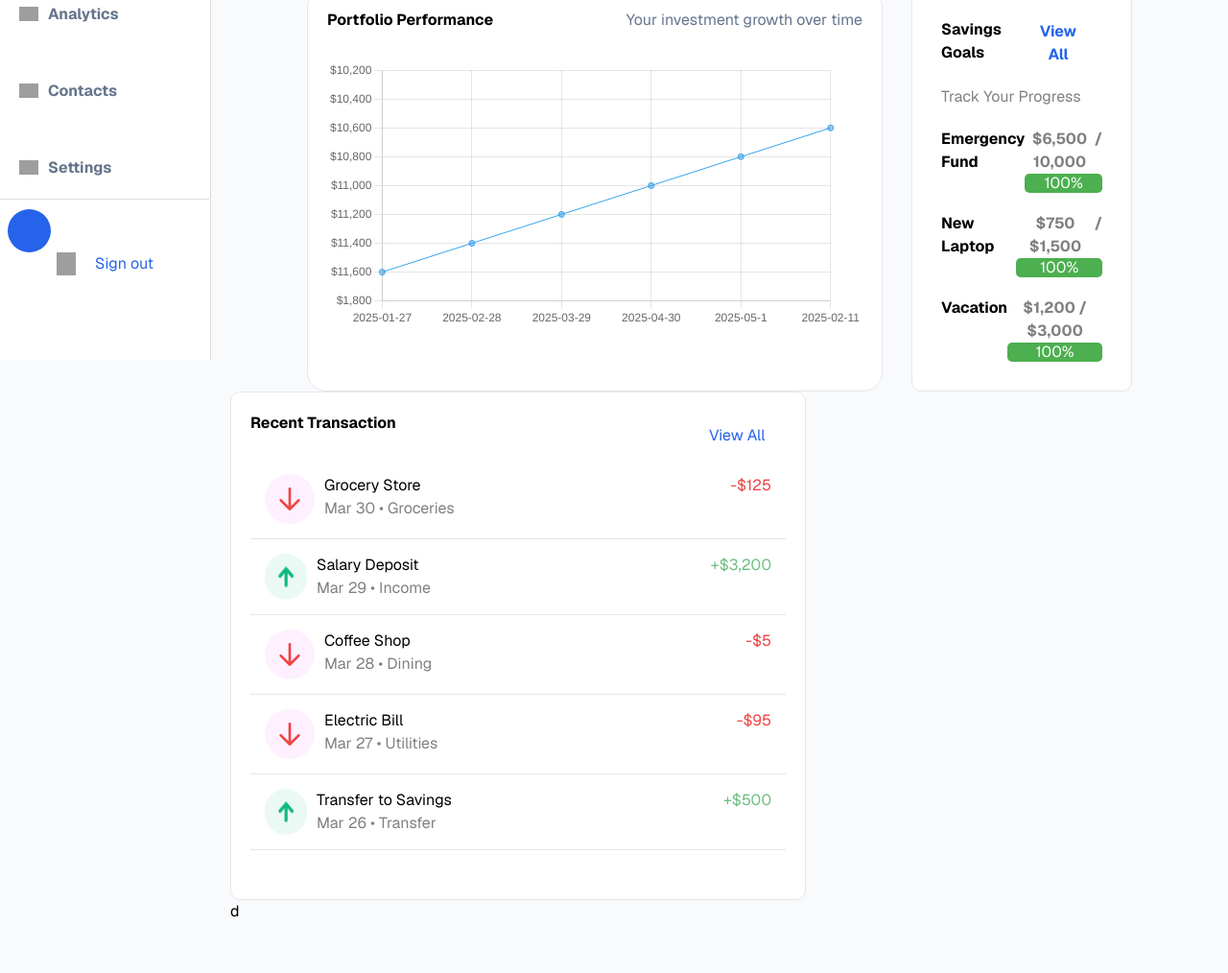
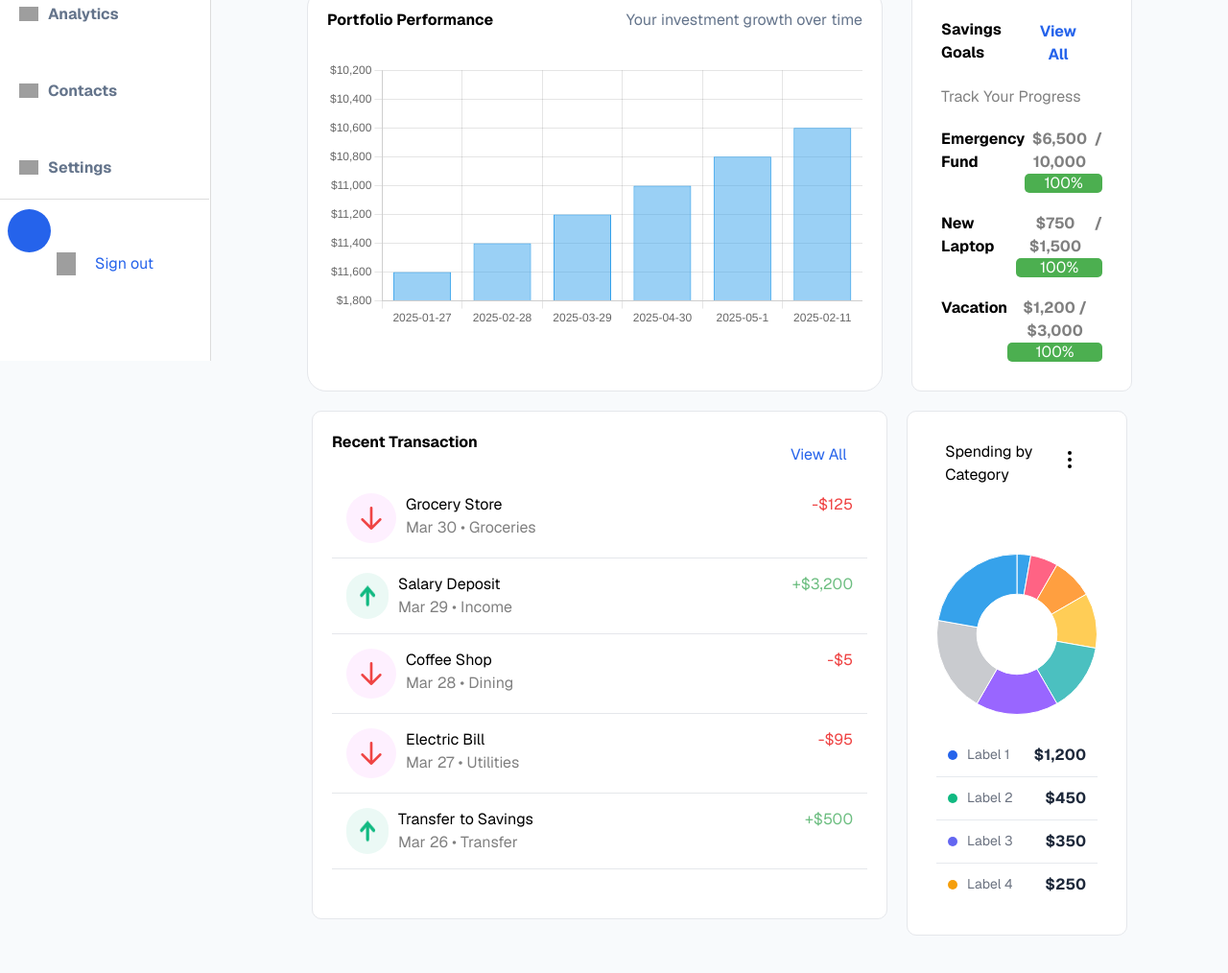
Before and after one commit to famzyjr/aunthentication-, a website with bundled scripts: page Homepage.html in a window 1280 px wide. Shown: the part 424-1438 px from the top of the page at 96% size. Before the commit the page ends 1406 px from the top, so only its background shows below. Built offline with nearby package versions, Linux system fonts and the light colour scheme; no server answers; grey boxes are pictures that could not be loaded.

Commit message:
done with home page

```diff
--- a/Homepage.html
+++ b/Homepage.html
@@ -65,8 +65,7 @@
           <div>
             <div class="flex gap-[20px] justify-center mt-[20px]">
               <span class="text-[#2563EB]">
-                <img width="20" height="20"
-                     src="https://img.icons8.com/glyph-neue/64/228BE6/bullish--v1.png"
+                <img width="20" height="20" src="https://img.icons8.com/glyph-neue/64/228BE6/bullish--v1.png"
                   alt="bullish--v1" />
               </span>
               <p class="text-[#64748b]">Investments</p>
@@ -87,8 +86,7 @@
           <div>
             <div class="flex gap-[20px] justify-center mt-[20px]">
               <span class="text-[#2563EB]">
-                <img width="20" height="20"
-                     src="https://img.icons8.com/ios-glyphs/30/228BE6/money-box--v1.png"
+                <img width="20" height="20" src="https://img.icons8.com/ios-glyphs/30/228BE6/money-box--v1.png"
                   alt="money-box--v1" />
               </span>
               <p class="text-[#64748b]">Savings</p>
@@ -198,18 +196,22 @@
         </div>
       </div> <!-- End Charts + Goals -->
 
-      <div class="">
+      <div class="RecentTransactionsCons">
         <div class="RecentTransactions">
           <div class="RecentTransactionsHeader">
-           <div><h1 class="font-bold">Recent Transaction</h1></div>
-         <div><a href="http://" class="viewall d RecentText"><p >View All </p></a> </div>
+            <div>
+              <h1 class="font-bold">Recent Transaction</h1>
+            </div>
+            <div><a href="http://" class="viewall d RecentText">
+                <p>View All </p>
+              </a> </div>
           </div>
           <div>
 
             <div class="grocery">
               <div class="flex flex-row gap-[10px]">
                 <img src="arrow-down.png" class="arrowdownBG" alt="">
-            <div >
+                <div>
                   <h2>Grocery Store</h2>
                   <span class="text-[gray]">Mar 30 • Groceries</span>
                 </div>
@@ -220,7 +222,7 @@
             <div class="grocery">
               <div class="flex flex-row gap-[10px]">
                 <img src="arrows.png" class="arrowdownBGsecond" alt="">
-            <div >
+                <div>
                   <h2>Salary Deposit</h2>
                   <span class="text-[gray]">Mar 29 • Income</span>
                 </div>
@@ -232,7 +234,7 @@
           <div class="grocery">
             <div class="flex flex-row gap-[10px]">
               <img src="arrow-down.png" class="arrowdownBG" alt="">
-            <div >
+              <div>
                 <h2>Coffee Shop</h2>
                 <span class="text-[gray]">Mar 28 • Dining</span>
               </div>
@@ -243,7 +245,7 @@
           <div class="grocery">
             <div class="flex flex-row gap-[10px]">
               <img src="arrow-down.png" class="arrowdownBG" alt="">
-            <div >
+              <div>
                 <h2>Electric Bill</h2>
                 <span class="text-[gray]">Mar 27 • Utilities</span>
               </div>
@@ -254,7 +256,7 @@
           <div class="grocery">
             <div class="flex flex-row gap-[10px]">
               <img src="arrows.png" class="arrowdownBGsecond" alt="">
-            <div >
+              <div>
                 <h2>Transfer to Savings</h2>
                 <span class="text-[gray]">Mar 26 • Transfer</span>
               </div>
@@ -263,8 +265,69 @@
           </div>
         </div>
 
+        <div class="SpendingbyCategoryCon">
+          <div class="SpendingbyCategory">
+            <h1>Spending by<br> Category</h1>
+            <div>
+              <div>
+                <!-- Three Dots Button -->
+                <button id="menuButton" class="p-2 rounded-full hover:bg-gray-100 focus:outline-none">
+                  <svg xmlns="http://www.w3.org/2000/svg" class="h-6 w-6 text-gray-600" fill="currentColor"
+                    viewBox="0 0 24 24">
+                    <circle cx="12" cy="5" r="2" />
+                    <circle cx="12" cy="12" r="2" />
+                    <circle cx="12" cy="19" r="2" />
+                  </svg>
+                </button>
               </div>
-      d
+
+            </div>
+          </div>
+          <div class="secondChart">
+            <div >
+            <canvas id="myCharts"></canvas>
+          </div>
+            <!-- HTML -->
+<div class="legend-container">
+  <div class="legend-item">
+    <div class="legend-left">
+      <span class="dot" style="background:#2563EB;"></span>
+      <span class="label">Label 1</span>
+    </div>
+    <span class="value">$1,200</span>
+  </div>
+
+  <div class="legend-item">
+    <div class="legend-left">
+      <span class="dot" style="background:#10B981;"></span>
+      <span class="label">Label 2</span>
+    </div>
+    <span class="value">$450</span>
+  </div>
+
+  <div class="legend-item">
+    <div class="legend-left">
+      <span class="dot" style="background:#6366F1;"></span>
+      <span class="label">Label 3</span>
+    </div>
+    <span class="value">$350</span>
+  </div>
+
+  <div class="legend-item">
+    <div class="legend-left">
+      <span class="dot" style="background:#F59E0B;"></span>
+      <span class="label">Label 4</span>
+    </div>
+    <span class="value">$250</span>
+  </div>
+</div>
+
+          </div>
+
+        </div>
+
+      </div>
+
     </div>
 
 
@@ -281,8 +344,7 @@
         <li class="nav-item">
           <div class="flex gap-2 cursor-pointer text-center sidebarContent">
             <div>
-              <img width="20" height="20"
-                   src="https://img.icons8.com/ios-glyphs/30/228BE6/windows-11.png"
+              <img width="20" height="20" src="https://img.icons8.com/ios-glyphs/30/228BE6/windows-11.png"
                 alt="windows-11" />
             </div>
             <a href="Homepage.html" class="mt-[2px] font-bold"><span class="m">DashBoard</span></a>
@@ -292,8 +354,7 @@
         <li class="nav-item">
           <div class="flex sidebarContent gap-2 cursor-pointer">
             <div>
-              <img width="20" height="20"
-                   src="https://img.icons8.com/glyph-neue/64/228BE6/bullish--v1.png"
+              <img width="20" height="20" src="https://img.icons8.com/glyph-neue/64/228BE6/bullish--v1.png"
                 alt="bullish--v1" />
             </div>
             <a href="investment.html" class="mt-[2px] font-bold"><span class="m">Investments</span></a>
@@ -303,8 +364,7 @@
         <li class="nav-item">
           <div class="flex sidebarContent gap-2 cursor-pointer">
             <div>
-              <img width="20" height="20"
-                   src="https://img.icons8.com/ios-glyphs/30/228BE6/money-box--v1.png"
+              <img width="20" height="20" src="https://img.icons8.com/ios-glyphs/30/228BE6/money-box--v1.png"
                 alt="money-box--v1" />
             </div>
             <a href="Savings.html" class="mt-[2px] font-bold"><span class="m">Savings</span></a>
@@ -325,8 +385,7 @@
         <li class="nav-item">
           <div class="flex sidebarContent gap-2 cursor-pointer">
             <div>
-              <img width="20" height="20"
-                   src="https://img.icons8.com/ios-glyphs/30/228BE6/bar-chart.png"
+              <img width="20" height="20" src="https://img.icons8.com/ios-glyphs/30/228BE6/bar-chart.png"
                 alt="bar-chart" />
             </div>
             <a href="Analytics.html" class="mt-[2px] font-bold"><span class="m">Analytics</span></a>
@@ -336,9 +395,7 @@
         <li class="nav-item">
           <div class="flex sidebarContent gap-2 cursor-pointer">
             <div>
-              <img width="20" height="20"
-                   src="https://img.icons8.com/material-rounded/24/228BE6/user.png"
-                   alt="user" />
+              <img width="20" height="20" src="https://img.icons8.com/material-rounded/24/228BE6/user.png" alt="user" />
             </div>
             <a href="Contacts.html" class="mt-[2px] font-bold"><span class="m">Contacts</span></a>
           </div>
@@ -347,8 +404,7 @@
         <li class="nav-item">
           <div class="flex sidebarContent gap-2 cursor-pointer">
             <div>
-              <img width="20" height="20"
-                   src="https://img.icons8.com/material-sharp/24/228BE6/settings.png"
+              <img width="20" height="20" src="https://img.icons8.com/material-sharp/24/228BE6/settings.png"
                 alt="settings" />
             </div>
             <a href="Settings.html" class="mt-[2px] font-bold"><span class="m">Settings</span></a>
@@ -361,7 +417,8 @@
       <div class="p-2">
         <div class="ff"><span class="ff"></span></div>
         <div class="flex items-center gap-[15px] mt-[10px]">
-          <div class="iconBG rounded-full w-[45px] h-[45px] flex items-center justify-center text-white font-bold cursor-pointer">
+          <div
+            class="iconBG rounded-full w-[45px] h-[45px] flex items-center justify-center text-white font-bold cursor-pointer">
             <span id="loggedUserEmail"></span>
           </div>
           <div class="flex gap-[8px] text-gray-800 font-bold m">
@@ -369,11 +426,8 @@
             <div><span id="loggedUserLName"></span></div>
           </div>
         </div>
-        <div id="logoutButton"
-             class="flex gap-[20px] justify-center cursor-pointer text-blue-700">
-          <img width="20" height="20"
-               class="ml-auo mt-[140px]"
-               src="https://img.icons8.com/ios/50/228BE6/exit--v1.png"
+        <div id="logoutButton" class="flex gap-[20px] justify-center cursor-pointer text-blue-700">
+          <img width="20" height="20" class="ml-auo mt-[140px]" src="https://img.icons8.com/ios/50/228BE6/exit--v1.png"
             alt="exit" />
           <p class="d">Sign out</p>
         </div>
@@ -383,4 +437,5 @@
 
   <script type="module" src="homepage.js"></script>
 </body>
+
 </html>
--- a/home.css
+++ b/home.css
@@ -234,11 +234,13 @@ padding: 10px;
 border-radius: 50px;
 background-color: #fef0ff;
 }
+
 .arrowdownBGsecond{
 background-color: #EBF9F5;
 padding: 10px;
 border-radius: 50px;
 }
+
 .grocery{
   display: flex;
   justify-content: space-between;
@@ -253,3 +255,74 @@ border-radius: 50px;
 .groceryParaSecond{
 color: #6DBE81;
 }
+
+.SpendingbyCategoryCon{
+ background-color: #fff;
+  border-radius: 10px;
+  padding: 30px;
+ border: 1px solid #e5e7eb;
+  width: 230px;
+  gap: 20px;;
+}
+
+.SpendingbyCategory{
+  display: flex;
+  justify-content: space-around;
+}
+
+
+.RecentTransactionsCons{
+  display: flex;
+  gap: 20px;
+  justify-content: center;
+  padding: 20px;
+}
+
+.secondChart{
+ margin-top: 70px;
+}
+
+/* CSS */
+.legend-container {
+  margin-top: 20px;
+  display: flex;
+  flex-direction: column;
+  border-radius: 6px;
+  overflow: hidden;           /* keeps borders neat */
+  box-shadow: 0 0 0 0 rgba(0,0,0,0); /* optional */
+}
+
+.legend-item {
+  display: flex;
+  align-items: center;
+  justify-content: space-between; /* dot+label on left, value on right */
+  padding: 10px 12px;
+  border-bottom: 1px solid #e6e9ee; /* <-- the border-bottom you wanted */
+}
+
+.legend-item:last-child {
+  border-bottom: none;        /* remove border on the last item */
+}
+
+.legend-left {
+  display: flex;
+  align-items: center;
+  gap: 10px;
+}
+
+.dot {
+  width: 10px;
+  height: 10px;
+  border-radius: 50%;
+  display: inline-block;
+}
+
+.label {
+  color: #6b7280;            /* muted text for the label */
+  font-size: 14px;
+}
+
+.value {
+  font-weight: 700;
+  color: #1E293B;
+}
--- a/homepage.js
+++ b/homepage.js
@@ -92,7 +92,7 @@ const interval = setInterval(() => {
 const ctx = document.getElementById('myChart');
 
 new Chart(ctx, {
-  type: 'line',
+  type: 'bar',
   data: {
     labels: ['2025-01-27', '2025-02-28', '2025-03-29', '2025-04-30', '2025-05-1', '2025-02-11',],
     datasets: [{
@@ -124,3 +124,39 @@ new Chart(ctx, {
     }
   }
 });
+
+
+const ct = document.getElementById('myCharts');
+
+new Chart(ct, {
+  type: 'doughnut',
+  data: {
+    labels: ['2025-01-27', '2025-02-28', '2025-03-29', '2025-04-30', '2025-05-1', '2025-02-11',],
+    datasets: [{
+      label: 'Portfolio',
+      data: [100, 200, 300, 400, 500, 600, 700, 800],
+      borderWidth: 1
+    }]
+  },
+  options: {
+    plugins: {
+      legend: {
+        display: false  // 🚫 hides the legend
+      }
+    },
+    layout: {
+
+    },
+
+    scales: {
+        x: {
+          display: false,  // ❌ hide X axis numbers and lines
+          grid: { drawBorder: false, drawTicks: false, display: false }
+        },
+        y: {
+          display: false,  // ❌ hide Y axis numbers and lines
+          grid: { drawBorder: false, drawTicks: false, display: false }
+        }
+      }
+  }
+});
```
Lines whose indentation alone changed are shown as unchanged.
